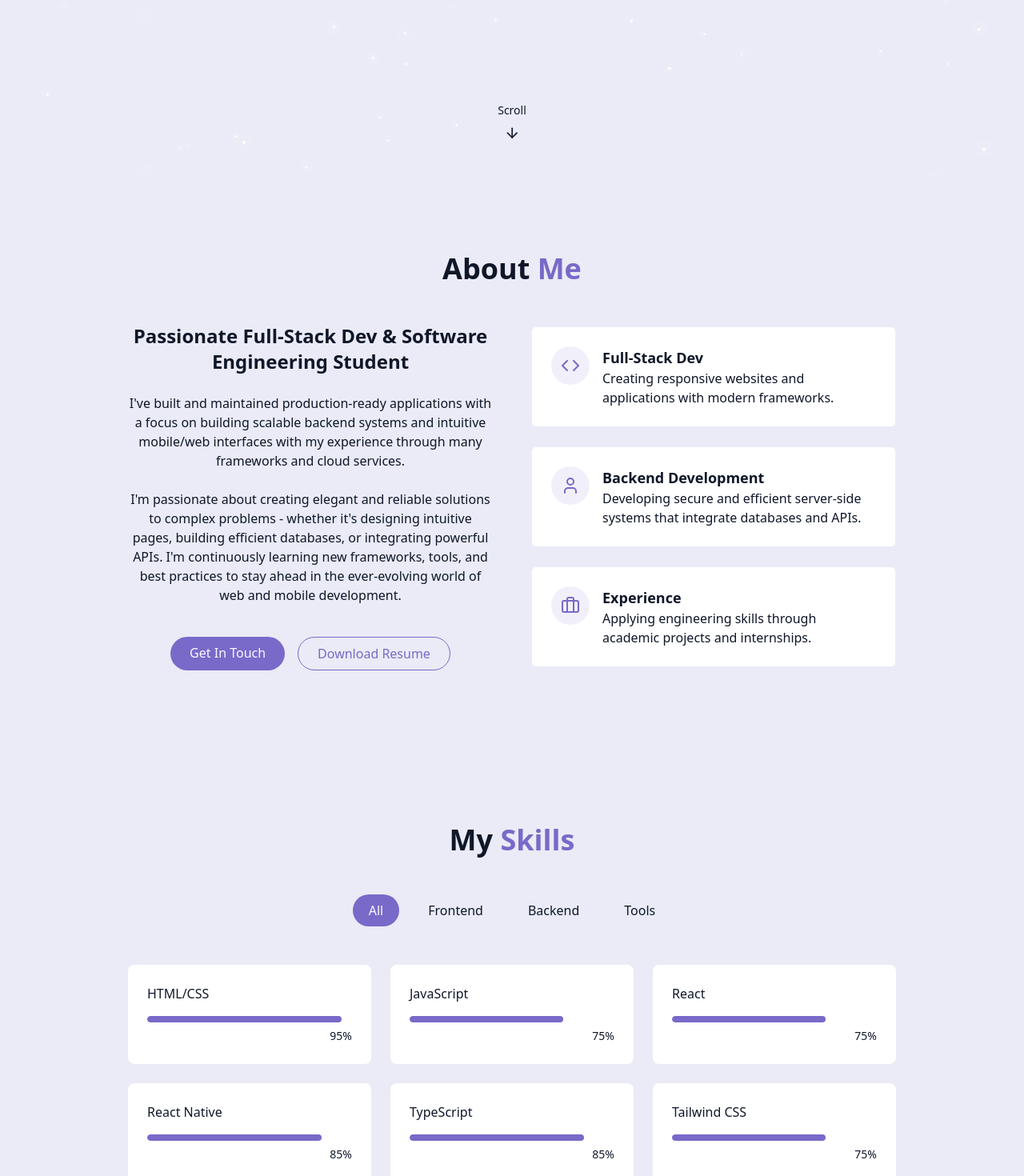
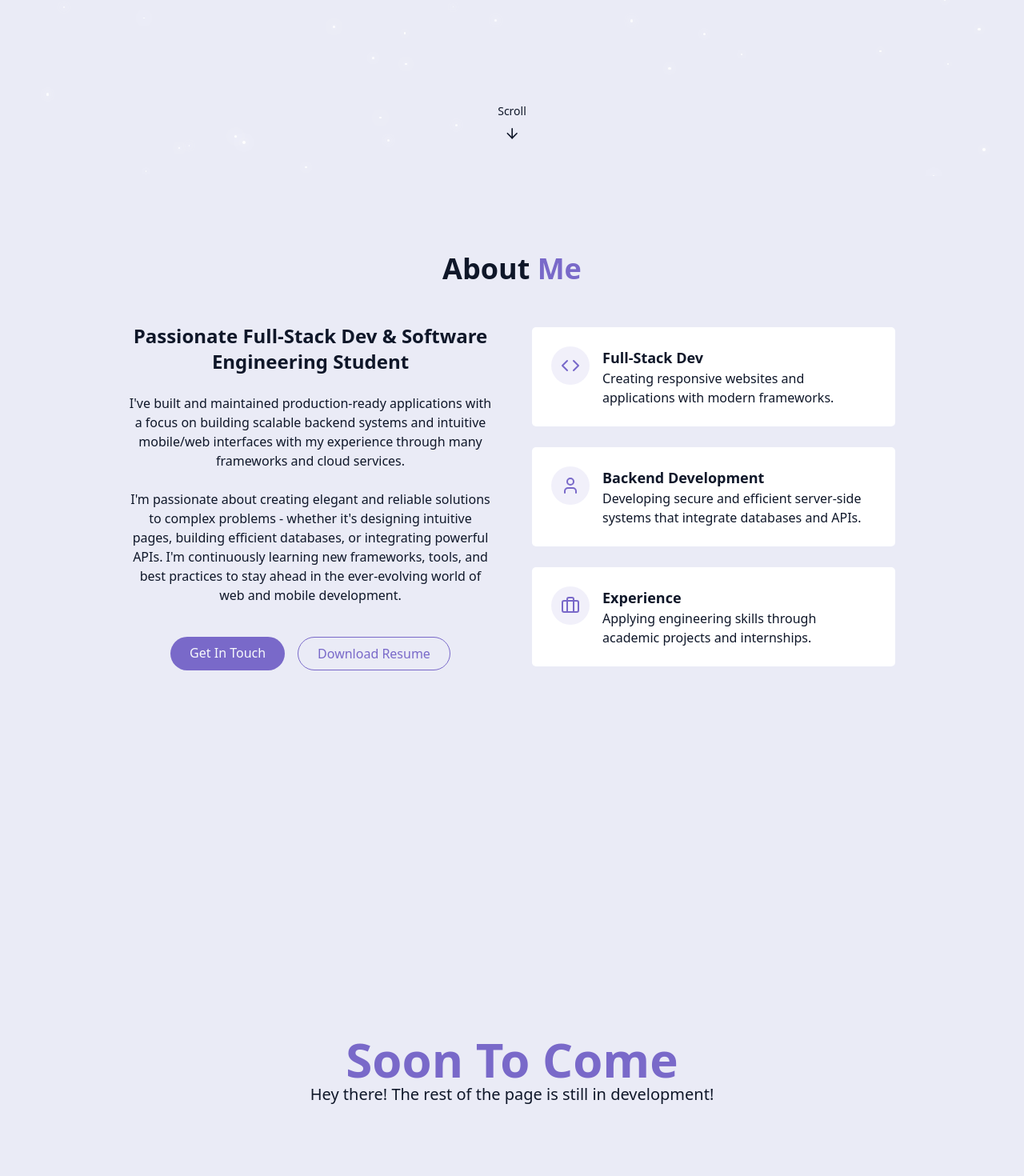
Before and after one commit to Codefficiency/PortfolioRework, a React (Vite) app: page / in a window 1280 px wide. Shown: the part 580-2050 px from the top of the page at 80% size. Built offline with nearby package versions, Linux system fonts and the light colour scheme.

Commit message:
Renamed home - removed skills to work on it in a separate branch

```diff
--- a/src/components/HeroSection.jsx
+++ b/src/components/HomeSection.jsx
@@ -1,9 +1,9 @@
 import { ArrowDown } from 'lucide-react';
 
-export const HeroSection = () => {
+export const HomeSection = () => {
     return (
         <section
-            id="hero"
+            id="home"
             className="relative min-h-screen flex flex-col items-center justify-center px-4"
         >
             <div className="container max-w-4xl mx-auto text-center z-10">
--- a/src/components/Navbar.jsx
+++ b/src/components/Navbar.jsx
@@ -1,7 +1,7 @@
 import { cn } from '@/lib/utils';
 import { useState, useEffect } from 'react';
 const navItems = [
-    { name: 'Home', href: '#hero' },
+    { name: 'Home', href: '#home' },
     { name: 'About', href: '#about' },
     { name: 'Skills', href: '#skills' },
     { name: 'Projects', href: '#soonToCome' },
--- a/src/pages/Home.jsx
+++ b/src/pages/Home.jsx
@@ -1,7 +1,7 @@
 import { ThemeToggle } from '@/components/ThemeToggle';
 import { StarBackground } from '@/components/StarBackground';
 import { Navbar } from '@/components/Navbar';
-import { HeroSection } from '@/components/HeroSection';
+import { HomeSection } from '@/components/HomeSection';
 import { AboutSection } from '@/components/AboutSection';
 import { SoonToCome } from '@/components/SoonToCome';
 import { SkillSection } from '@/components/SkillSection';
@@ -16,9 +16,9 @@ export const Home = () => {
             <Navbar></Navbar>
             {/* Main Content */}
             <main>
-                <HeroSection />
+                <HomeSection />
                 <AboutSection />
-                <SkillSection />
+                {/* <SkillSection /> */}
                 <SoonToCome />
             </main>
             {/*Footer*/}
```
Also changed, not shown: 1 other file (tests, documents, lock files or other folders).
